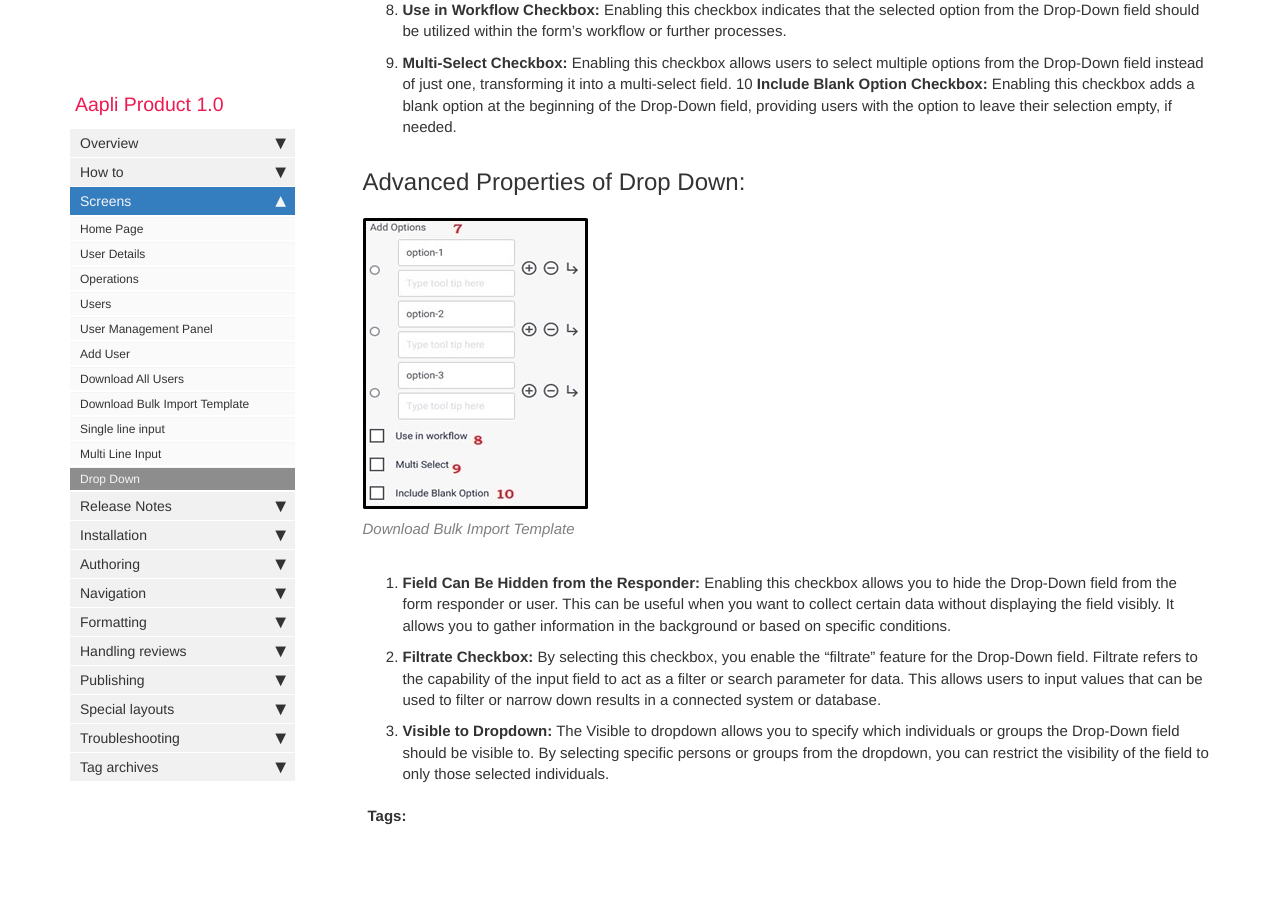
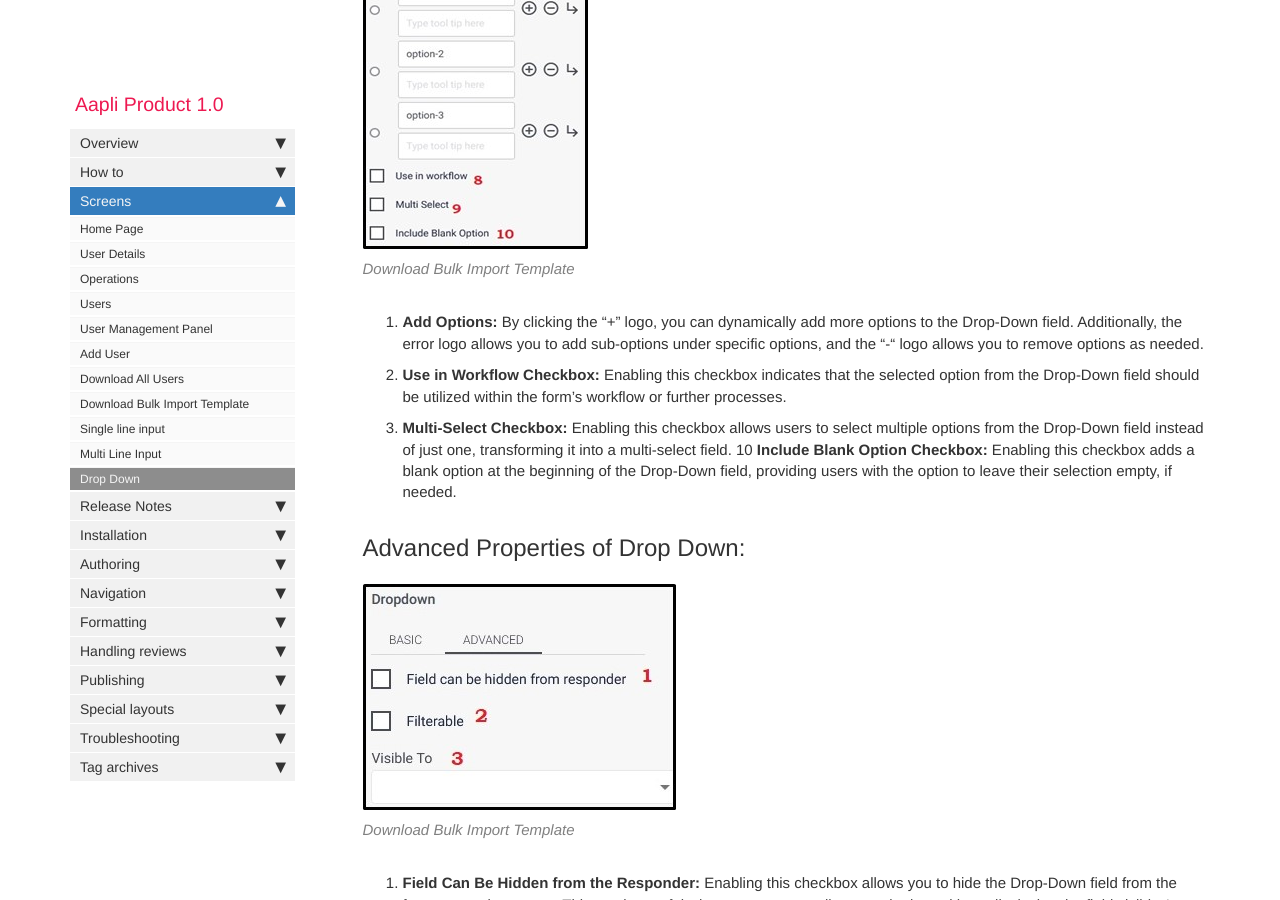
Before and after one commit to IdeaBridge/AapliDocumentation, a Jekyll site: the page built from pages/mydoc/drop_down.md, in a window 1280 px wide and 900 px high, scrolled down 1352 px. Built offline with Jekyll 4.4.1, drawn with Linux system fonts in a browser that asks for light colours; comment, search, counter and statistics services are not loaded.

Commit message:
corrected image error

```diff
--- a/pages/mydoc/drop_down.md
+++ b/pages/mydoc/drop_down.md
@@ -24,6 +24,9 @@ Within the Basic tab of the Drop-Down properties, you will find the following op
 4. **Placeholder:** The Placeholder property allows you to set temporary example or prompt text within the Drop-Down field, giving users a hint or suggestion about the expected selection.
 5. **Tag Line:** The Tag Line property enables you to add a small line of text below the Drop-Down field, which can be used to provide further instructions or additional context related to the available options.
 6. **Select Size (Small, Medium, Large):** This property allows you to choose the size or width of the Drop-Down field, offering flexibility in the visual presentation based on your design preferences or requirements.
+
+{% include image.html file="drop_down3.jpg" url="https://admin.aapli.co/admin/operations/users" alt="Download Bulk Import Template" caption="Download Bulk Import Template" %}
+
 7. **Add Options:** By clicking the "+" logo, you can dynamically add more options to the Drop-Down field. Additionally, the error logo allows you to add sub-options under specific options, and the "-" logo allows you to remove options as needed.
 8. **Use in Workflow Checkbox:** Enabling this checkbox indicates that the selected option from the Drop-Down field should be utilized within the form's workflow or further processes.
 9. **Multi-Select Checkbox:** Enabling this checkbox allows users to select multiple options from the Drop-Down field instead of just one, transforming it into a multi-select field.
@@ -31,7 +34,7 @@ Within the Basic tab of the Drop-Down properties, you will find the following op
 
 ## Advanced Properties of Drop Down:
 
-{% include image.html file="drop_down3.jpg" url="https://admin.aapli.co/admin/operations/users" alt="Download Bulk Import Template" caption="Download Bulk Import Template" %}
+{% include image.html file="drop_down4.jpg" url="https://admin.aapli.co/admin/operations/users" alt="Download Bulk Import Template" caption="Download Bulk Import Template" %}
 
 1. **Field Can Be Hidden from the Responder:** Enabling this checkbox allows you to hide the Drop-Down field from the form responder or user. This can be useful when you want to collect certain data without displaying the field visibly. It allows you to gather information in the background or based on specific conditions.
 2. **Filtrate Checkbox:** By selecting this checkbox, you enable the "filtrate" feature for the Drop-Down field. Filtrate refers to the capability of the input field to act as a filter or search parameter for data. This allows users to input values that can be used to filter or narrow down results in a connected system or database.
```
